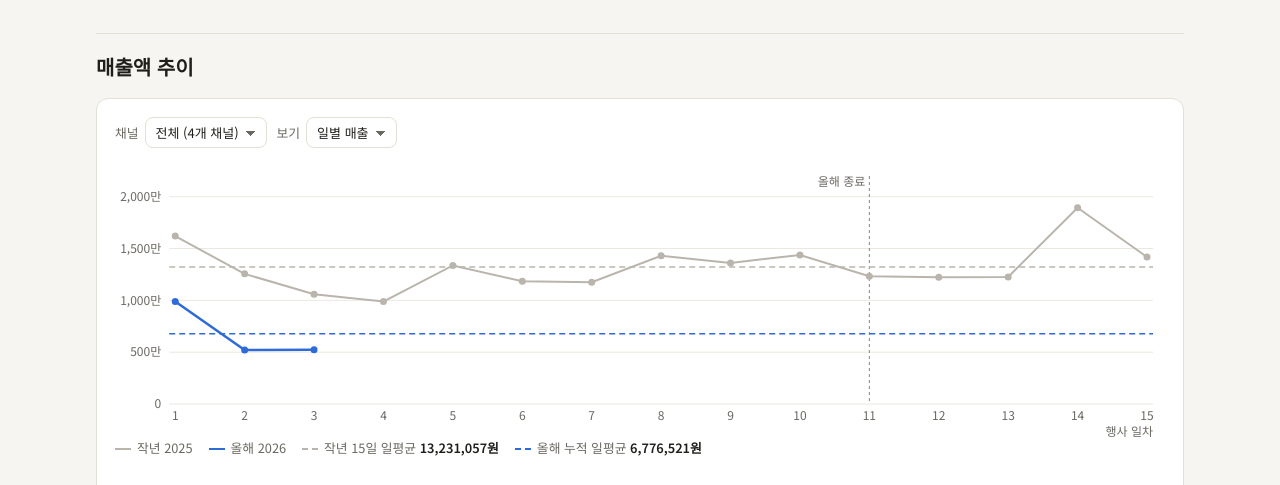
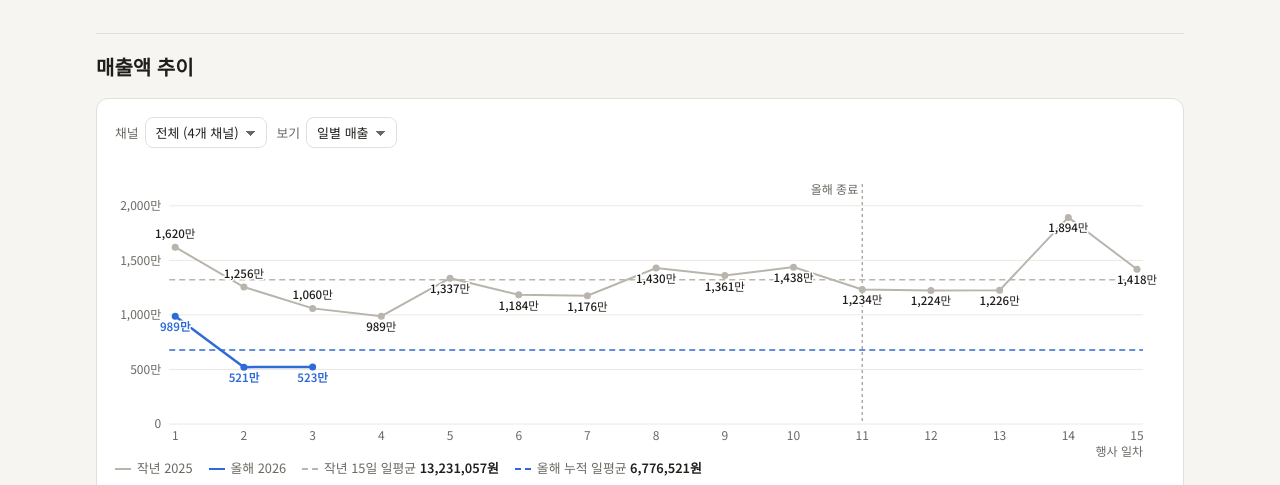
Before and after one commit to frameby-marketing/blackfriday2026, a plain HTML site: page index.html in a window 1280 px wide. Shown: the part 464-949 px from the top of the page. Drawn offline with nearby package versions, Linux system fonts and the light colour scheme.

Commit message:
Update index.html

```diff
--- a/index.html
+++ b/index.html
@@ -1203,10 +1203,10 @@ dash.draw('revLine', (el) => {
   const lyK = (mode === 'cum' ? 'ly_cum_' : 'ly_') + ch, tyK = (mode === 'cum' ? 'ty_cum_' : 'ty_') + ch;
   const s = summary.find((r) => r.key === ch) || {};
   el.replaceChildren();
-  const W = Math.max(280, el.clientWidth), H = 280, top = 18, bottom = 34, right = 12;
+  const W = Math.max(280, el.clientWidth), H = 300, top = 26, bottom = 34, right = 22;
   const avgs = mode === 'daily' ? [s.ly_avg || 0, s.ty_avg || 0] : [];
   const maxV = d3.max([...days.map((r) => Math.max(r[lyK] || 0, r[tyK] || 0)), ...avgs]) || 1;
-  const y = d3.scaleLinear().domain([0, maxV * 1.08]).nice().range([H - bottom, top]);
+  const y = d3.scaleLinear().domain([0, maxV * 1.15]).nice().range([H - bottom, top]);
   const svg = newSvg(el, W, H, `${mode === 'cum' ? '누적' : '일별'} 매출 추이: ` + days.map((r) => `${r.day}일차 작년 ${r[lyK] === null ? '—' : fmt(r[lyK]) + '원'}, 올해 ${r[tyK] === null ? '—' : fmt(r[tyK]) + '원'}`).join('; '));
   const ticks = y.ticks(4);
   const left = textW(svg, ticks.map(won)) + 10;
@@ -1228,6 +1228,19 @@ dash.draw('revLine', (el) => {
     const pts = days.filter((r) => r[k] !== null);
     svg.append('path').datum(pts).attr('d', d3.line().x((r) => x(r.day)).y((r) => y(r[k]))).style('fill', 'none').style('stroke', c).attr('stroke-width', w);
     pts.forEach((r) => svg.append('circle').attr('cx', x(r.day)).attr('cy', y(r[k])).attr('r', 3.5).style('fill', c));
+  });
+  // 점마다 금액 표시: 올해는 점 위, 작년은 점 아래 (둘이 가까우면 위아래로 벌림)
+  const vlab = (v) => v >= 1e8 ? f1(v / 1e8) + '억' : fmt(Math.round(v / 1e4)) + '만';
+  days.forEach((r) => {
+    const ly = r[lyK], ty = r[tyK];
+    const tyAbove = ty === null || ly === null || ty >= ly;
+    [[ty, dash.colors[0], tyAbove, 700], [ly, C_LY, !tyAbove, 500]].forEach(([v, c, above, wgt]) => {
+      if (v === null) return;
+      svg.append('text').attr('class', 'bfd-pt').attr('x', x(r.day)).attr('y', y(v) + (above ? -9 : 15)).attr('text-anchor', 'middle')
+        .style('font-size', '11.5px').style('font-weight', wgt).style('fill', c === C_LY ? 'var(--color-fg)' : c)
+        .style('paint-order', 'stroke').style('stroke', 'var(--color-panel)').style('stroke-width', '3px').style('pointer-events', 'none')
+        .text(vlab(v));
+    });
   });
   const guide = svg.append('line').attr('y1', top).attr('y2', H - bottom).style('stroke', 'var(--cds-chart-axis)').style('opacity', 0);
   const tip = makeTip(el);
```
